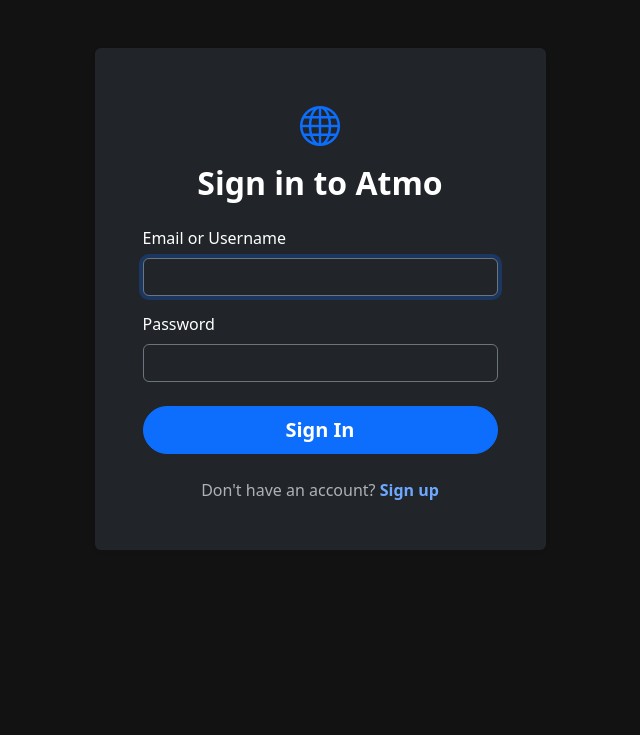
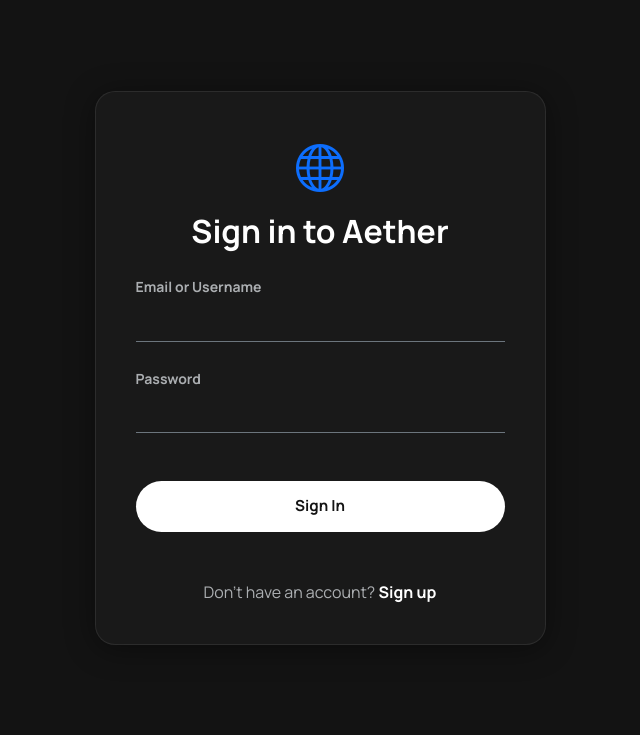
Before and after one commit to Dev-RyleR6/Atmo, a CodeIgniter 4 app: the page made by atmo/app/Views/auth/login.php in a window 1280 px wide. Shown: the top 735 px of the page, without its empty margins (320-960 px from the left). Run offline with PHP 8.4 and a stand-in for CodeIgniter, Linux system fonts and the light colour scheme; the template is opened without the code that fills it, so the values that code supplies are empty; some libraries are stand-ins or nearby versions.

Commit message:
feat: implmeneted the aether design

```diff
--- a/atmo/app/Views/auth/login.php
+++ b/atmo/app/Views/auth/login.php
@@ -1,35 +1,33 @@
 <?= $this->extend('layouts/main') ?>
 
 <?= $this->section('content') ?>
-<div class="row justify-content-center mt-5">
+<div class="row justify-content-center align-items-center" style="min-height: 80vh;">
     <div class="col-md-5">
-        <div class="card shadow-sm border-0 bg-dark text-white">
-            <div class="card-body p-5">
+        <div class="glass-panel" style="padding: 40px; border-radius: 20px;">
             <div class="text-center mb-4">
-                    <i class="bi bi-globe fs-1 text-primary"></i>
-                    <h2 class="fw-bold mt-2">Sign in to Atmo</h2>
+                <i class="bi bi-globe bg-transparent text-primary" style="font-size: 3rem;"></i>
+                <h2 class="fw-bold mt-2" style="color: var(--text-primary);">Sign in to Aether</h2>
             </div>
 
             <form action="<?= site_url('login') ?>" method="POST">
-                    <div class="mb-3">
-                        <label class="form-label">Email or Username</label>
-                        <input type="text" name="identifier" class="form-control bg-dark text-white border-secondary" required autofocus>
+                <div class="mb-4">
+                    <label class="form-label text-muted small fw-bold">Email or Username</label>
+                    <input type="text" name="identifier" class="glass-input border-bottom border-secondary pb-2" required autofocus>
                 </div>
 
-                    <div class="mb-4">
-                        <label class="form-label">Password</label>
-                        <input type="password" name="password" class="form-control bg-dark text-white border-secondary" required>
+                <div class="mb-5">
+                    <label class="form-label text-muted small fw-bold">Password</label>
+                    <input type="password" name="password" class="glass-input border-bottom border-secondary pb-2" required>
                 </div>
 
                 <div class="d-grid gap-2">
-                        <button type="submit" class="btn btn-primary btn-lg rounded-pill fw-bold">Sign In</button>
+                    <button type="submit" class="glass-btn btn-lg w-100" style="padding: 14px;">Sign In</button>
                 </div>
             </form>
 
-                <div class="text-center mt-4">
+            <div class="text-center mt-5">
                 <span class="text-muted">Don't have an account?</span>
-                    <a href="<?= site_url('register') ?>" class="text-decoration-none fw-bold">Sign up</a>
-                </div>
+                <a href="<?= site_url('register') ?>" class="text-decoration-none fw-bold" style="color: var(--text-primary);">Sign up</a>
             </div>
         </div>
     </div>
--- a/atmo/app/Views/layouts/main.php
+++ b/atmo/app/Views/layouts/main.php
@@ -3,69 +3,130 @@
 <head>
     <meta charset="UTF-8">
     <meta name="viewport" content="width=device-width, initial-scale=1.0">
-    <title><?= esc($title ?? 'Atmo - Social Media') ?></title>
-    <!-- Bootstrap CSS -->
+    <title><?= esc($title ?? 'Atmo - Premium Social Media') ?></title>
+    <!-- Bootstrap CSS (Reset/Grid base only) -->
     <link href="https://cdn.jsdelivr.net/npm/bootstrap@5.3.2/dist/css/bootstrap.min.css" rel="stylesheet">
     <link rel="stylesheet" href="https://cdn.jsdelivr.net/npm/bootstrap-icons@1.11.1/font/bootstrap-icons.css">
-    <style>
-        body { background-color: #f8f9fa; }
-        [data-bs-theme="dark"] body { background-color: #121212; }
-    </style>
+    <!-- Our Glassmorphism Override -->
+    <link href="<?= base_url('css/glass.css') ?>" rel="stylesheet">
 </head>
 <body>
 
 <?php if (session()->has('user_id')): ?>
-<nav class="navbar navbar-expand-lg navbar-dark bg-dark sticky-top">
-  <div class="container">
-    <a class="navbar-brand" href="<?= site_url('feed') ?>">
-      <i class="bi bi-globe fs-4 text-primary"></i> Atmo
+    <div class="atmo-layout">
+        <!-- Left Sidebar: Navbar -->
+        <aside class="sidebar-left">
+            <h3 class="fw-bold mb-1" style="padding-left: 20px;">Aether</h3>
+            <p class="text-muted small" style="padding-left: 20px;">Premium Feed</p>
+
+            <ul class="nav-menu">
+                <li class="nav-item">
+                    <a class="nav-link <?= current_url() == site_url('feed') ? 'active' : '' ?>" href="<?= site_url('feed') ?>">
+                        <i class="bi <?= current_url() == site_url('feed') ? 'bi-house-door-fill' : 'bi-house-door' ?>"></i>
+                        <span class="nav-label">Home</span>
                     </a>
-    <button class="navbar-toggler" type="button" data-bs-toggle="collapse" data-bs-target="#mainNav">
-      <span class="navbar-toggler-icon"></span>
-    </button>
-    <div class="collapse navbar-collapse" id="mainNav">
-      <form class="d-flex mx-auto col-md-5" action="<?= site_url('users/search') ?>" method="GET">
-        <input class="form-control me-2 rounded-pill" type="search" name="q" placeholder="Search users by name, email..." value="<?= esc(request()->getGet('q') ?? '') ?>">
-        <button class="btn btn-outline-primary rounded-pill" type="submit">Search</button>
-      </form>
-      <ul class="navbar-nav ms-auto mb-2 mb-lg-0">
-        <li class="nav-item"><a class="nav-link" href="<?= site_url('feed') ?>"><i class="bi bi-house"></i> Home</a></li>
-        <li class="nav-item"><a class="nav-link" href="<?= site_url('profile') ?>"><i class="bi bi-person"></i> Profile</a></li>
-        <li class="nav-item"><a class="nav-link text-danger" href="<?= site_url('logout') ?>"><i class="bi bi-box-arrow-right"></i> Logout</a></li>
+                </li>
+                <li class="nav-item">
+                    <a class="nav-link <?= current_url() == site_url('profile') ? 'active' : '' ?>" href="<?= site_url('profile') ?>">
+                        <i class="bi <?= current_url() == site_url('profile') ? 'bi-person-fill' : 'bi-person' ?>"></i>
+                        <span class="nav-label">Profile</span>
+                    </a>
+                </li>
+                <li class="nav-item mt-4">
+                    <a class="nav-link text-danger" href="<?= site_url('logout') ?>">
+                        <i class="bi bi-box-arrow-right"></i>
+                        <span class="nav-label">Logout</span>
+                    </a>
+                </li>
             </ul>
+
+            <!-- Authenticated User Tag -->
+            <div style="position: absolute; bottom: 20px; left: 20px; display: flex; align-items: center; gap: 12px;">
+                <div class="rounded-circle bg-secondary" style="width: 40px; height: 40px; overflow: hidden;">
+                    <!-- Use default since we don't have user object passed to layout by default, or just icon -->
+                    <i class="bi bi-person-circle fs-2 text-white"></i>
+                </div>
+                <div class="nav-label">
+                    <div class="fw-bold" style="font-size: 0.9rem;"><?= esc(session()->get('username')) ?></div>
                 </div>
             </div>
-</nav>
-<?php endif; ?>
+        </aside>
 
-<div class="container my-4">
+        <!-- Center Feed -->
+        <main class="center-feed">
             <?php if (session()->getFlashdata('success')): ?>
-        <div class="alert alert-success alert-dismissible fade show" role="alert">
+                <div class="alert alert-success alert-dismissible fade show" role="alert" style="border-radius: 12px; background: rgba(25, 135, 84, 0.2); border-color: rgba(25, 135, 84, 0.4); color: white;">
                     <?= esc(session()->getFlashdata('success')) ?>
-            <button type="button" class="btn-close" data-bs-dismiss="alert" aria-label="Close"></button>
+                    <button type="button" class="btn-close btn-close-white" data-bs-dismiss="alert" aria-label="Close"></button>
                 </div>
             <?php endif; ?>
 
             <?php if (session()->getFlashdata('error')): ?>
-        <div class="alert alert-danger alert-dismissible fade show" role="alert">
+                <div class="alert alert-danger alert-dismissible fade show" role="alert" style="border-radius: 12px; background: rgba(220, 53, 69, 0.2); border-color: rgba(220, 53, 69, 0.4); color: white;">
                     <?= esc(session()->getFlashdata('error')) ?>
-            <button type="button" class="btn-close" data-bs-dismiss="alert" aria-label="Close"></button>
+                    <button type="button" class="btn-close btn-close-white" data-bs-dismiss="alert" aria-label="Close"></button>
                 </div>
             <?php endif; ?>
 
-    <?php if (session()->getFlashdata('errors') && is_array(session()->getFlashdata('errors'))): ?>
-        <div class="alert alert-danger alert-dismissible fade show" role="alert">
+            <?php if (session()->getFlashdata('errors')): ?>
+                <div class="alert alert-danger alert-dismissible fade show" role="alert" style="border-radius: 12px; background: rgba(220, 53, 69, 0.2); border-color: rgba(220, 53, 69, 0.4); color: white;">
                     <ul class="mb-0">
                     <?php foreach (session()->getFlashdata('errors') as $error): ?>
                         <li><?= esc($error) ?></li>
                     <?php endforeach; ?>
                     </ul>
-            <button type="button" class="btn-close" data-bs-dismiss="alert" aria-label="Close"></button>
+                    <button type="button" class="btn-close btn-close-white" data-bs-dismiss="alert" aria-label="Close"></button>
+                </div>
+            <?php endif; ?>
+
+            <?= $this->renderSection('content') ?>
+        </main>
+
+        <!-- Right Sidebar (Backend Data Focus) -->
+        <aside class="sidebar-right">
+            <!-- Search Widget -->
+            <div class="glass-panel" style="padding: 10px 16px; border-radius: 999px; display: flex; align-items: center; gap: 8px;">
+                <i class="bi bi-search text-muted"></i>
+                <form action="<?= site_url('users/search') ?>" method="GET" style="width: 100%;">
+                    <input type="search" name="q" class="glass-input" placeholder="Search Aether" value="<?= esc(request()->getGet('q') ?? '') ?>">
+                </form>
+            </div>
+
+            <div class="mt-4 px-3 text-muted" style="font-size: 0.85rem;">
+                Powered by Atmo Backend Engine &copy; <?= date('Y') ?>
+            </div>
+        </aside>
+    </div>
+
+<?php else: ?>
+    <!-- Fallback Layout for Login / Register -->
+    <div class="container my-5">
+        <?php if (session()->getFlashdata('success')): ?>
+            <div class="alert alert-success alert-dismissible fade show" role="alert" style="border-radius: 12px; background: rgba(25, 135, 84, 0.2); border-color: rgba(25, 135, 84, 0.4); color: white;">
+                <?= esc(session()->getFlashdata('success')) ?>
+                <button type="button" class="btn-close btn-close-white" data-bs-dismiss="alert" aria-label="Close"></button>
+            </div>
+        <?php endif; ?>
+        <?php if (session()->getFlashdata('error')): ?>
+            <div class="alert alert-danger alert-dismissible fade show" role="alert" style="border-radius: 12px; background: rgba(220, 53, 69, 0.2); border-color: rgba(220, 53, 69, 0.4); color: white;">
+                <?= esc(session()->getFlashdata('error')) ?>
+                <button type="button" class="btn-close btn-close-white" data-bs-dismiss="alert" aria-label="Close"></button>
+            </div>
+        <?php endif; ?>
+        <?php if (session()->getFlashdata('errors') && is_array(session()->getFlashdata('errors'))): ?>
+            <div class="alert alert-danger alert-dismissible fade show" role="alert" style="border-radius: 12px; background: rgba(220, 53, 69, 0.2); border-color: rgba(220, 53, 69, 0.4); color: white;">
+                <ul class="mb-0">
+                <?php foreach (session()->getFlashdata('errors') as $error): ?>
+                    <li><?= esc($error) ?></li>
+                <?php endforeach; ?>
+                </ul>
+                <button type="button" class="btn-close btn-close-white" data-bs-dismiss="alert" aria-label="Close"></button>
             </div>
         <?php endif; ?>
 
         <?= $this->renderSection('content') ?>
     </div>
+<?php endif; ?>
 
 <script src="https://cdn.jsdelivr.net/npm/bootstrap@5.3.2/dist/js/bootstrap.bundle.min.js"></script>
 </body>
--- /dev/null
+++ b/atmo/public/css/glass.css
@@ -0,0 +1,238 @@
+@import url('https://fonts.googleapis.com/css2?family=Manrope:wght@400;500;600;700;800&display=swap');
+
+:root {
+    /* Alabaster Glass (Light Mode Defaults) */
+    --bg-color: #F8F9FA;
+    --text-primary: #1F2022;
+    --text-secondary: #6B7280;
+    --glass-bg: rgba(255, 255, 255, 0.7);
+    --glass-border: rgba(255, 255, 255, 0.4);
+    --glass-shadow: 0 4px 30px rgba(0, 0, 0, 0.05);
+    --accent-color: #2563EB;
+    --accent-hover: #1D4ED8;
+    --border-radius: 12px;
+}
+
+[data-bs-theme="dark"] {
+    /* Obsidian Glass (Dark Mode Preferences) */
+    --bg-color: #131313;
+    --text-primary: #FFFFFF;
+    --text-secondary: rgba(255, 255, 255, 0.6);
+    --glass-bg: rgba(30, 30, 30, 0.65);
+    --glass-border: rgba(255, 255, 255, 0.08);
+    --glass-shadow: 0 4px 30px rgba(0, 0, 0, 0.4);
+    --accent-color: #ECECEC;
+    --accent-hover: #FFFFFF;
+}
+
+body {
+    background-color: var(--bg-color);
+    color: var(--text-primary);
+    font-family: 'Manrope', sans-serif;
+    margin: 0;
+    -webkit-font-smoothing: antialiased;
+    overflow-y: scroll;
+}
+
+/* Glassmorphic Container Core */
+.glass-panel {
+    background: var(--glass-bg);
+    backdrop-filter: blur(16px);
+    -webkit-backdrop-filter: blur(16px);
+    border: 1px solid var(--glass-border);
+    box-shadow: var(--glass-shadow);
+    border-radius: var(--border-radius);
+    padding: 20px;
+}
+
+/* Layout Grid Container */
+.atmo-layout {
+    display: flex;
+    justify-content: center;
+    max-width: 1300px;
+    margin: 0 auto;
+    padding-top: 20px;
+    gap: 24px;
+}
+
+/* Columns */
+.sidebar-left {
+    position: sticky;
+    top: 20px;
+    width: 250px;
+    height: calc(100vh - 40px);
+    flex-shrink: 0;
+    background: transparent;
+}
+
+.center-feed {
+    width: 600px;
+    flex-shrink: 0;
+    min-height: 100vh;
+}
+
+.sidebar-right {
+    position: sticky;
+    top: 20px;
+    width: 350px;
+    height: calc(100vh - 40px);
+    flex-shrink: 0;
+    background: transparent;
+}
+
+/* Navigation Links */
+.nav-menu {
+    list-style: none;
+    padding: 0;
+    margin: 30px 0;
+}
+
+.nav-item {
+    margin-bottom: 8px;
+}
+
+.nav-link {
+    display: flex;
+    align-items: center;
+    gap: 16px;
+    font-size: 1.1rem;
+    font-weight: 600;
+    color: var(--text-secondary);
+    padding: 12px 20px;
+    border-radius: 999px;
+    transition: all 0.2s ease;
+    text-decoration: none;
+}
+
+.nav-link:hover, .nav-link.active {
+    color: var(--text-primary);
+    background: var(--glass-border);
+}
+
+.nav-link i {
+    font-size: 1.4rem;
+}
+
+/* Forms & Inputs */
+.glass-input {
+    background: transparent;
+    border: none;
+    color: var(--text-primary);
+    width: 100%;
+    outline: none;
+    font-family: inherit;
+    font-size: 1.1rem;
+}
+
+.glass-input::placeholder {
+    color: var(--text-secondary);
+}
+
+.glass-btn {
+    background: var(--text-primary);
+    color: var(--bg-color);
+    border: none;
+    padding: 10px 24px;
+    border-radius: 999px;
+    font-weight: 700;
+    font-size: 0.95rem;
+    cursor: pointer;
+    transition: background 0.2s;
+}
+
+.glass-btn:hover {
+    opacity: 0.9;
+}
+
+/* Post Composer */
+.composer {
+    margin-bottom: 24px;
+}
+
+.composer-top {
+    display: flex;
+    gap: 16px;
+    margin-bottom: 12px;
+}
+
+.composer-toolbar {
+    display: flex;
+    justify-content: space-between;
+    align-items: center;
+    margin-left: 56px;
+}
+
+/* Interactive Elements */
+.interaction-bar {
+    display: flex;
+    gap: 24px;
+    margin-top: 16px;
+}
+
+.action-btn {
+    display: flex;
+    align-items: center;
+    gap: 6px;
+    color: var(--text-secondary);
+    background: none;
+    border: none;
+    cursor: pointer;
+    font-size: 0.9rem;
+    transition: color 0.2s;
+}
+
+.action-btn:hover {
+    color: var(--text-primary);
+}
+
+/* Media styling */
+.media-attachment {
+    border-radius: var(--border-radius);
+    width: 100%;
+    max-height: 480px;
+    object-fit: cover;
+    margin-top: 12px;
+    border: 1px solid var(--glass-border);
+}
+
+/* Responsive Hide */
+@media (max-width: 1200px) {
+    .sidebar-right {
+        display: none;
+    }
+}
+@media (max-width: 900px) {
+    .sidebar-left {
+        width: auto;
+    }
+    .nav-label {
+        display: none;
+    }
+}
+@media (max-width: 768px) {
+    .atmo-layout {
+        flex-direction: column;
+        padding: 0;
+    }
+    .sidebar-left {
+        position: fixed;
+        bottom: 0;
+        top: auto;
+        width: 100%;
+        height: auto;
+        z-index: 1000;
+        background: var(--bg-color);
+        border-top: 1px solid var(--glass-border);
+        padding: 10px 0;
+    }
+    .nav-menu {
+        display: flex;
+        justify-content: space-evenly;
+        margin: 0;
+    }
+    .center-feed {
+        width: 100%;
+        padding: 12px;
+        padding-bottom: 80px;
+    }
+}
```
Also changed, not shown: atmo/app/Views/auth/register.php (+33 -35 lines), atmo/app/Views/feed.php (+55 -28 lines), atmo/app/Views/profile.php (+68 -64 lines), atmo/app/Views/search.php (+17 -16 lines). Lines whose indentation alone changed are shown as unchanged.
